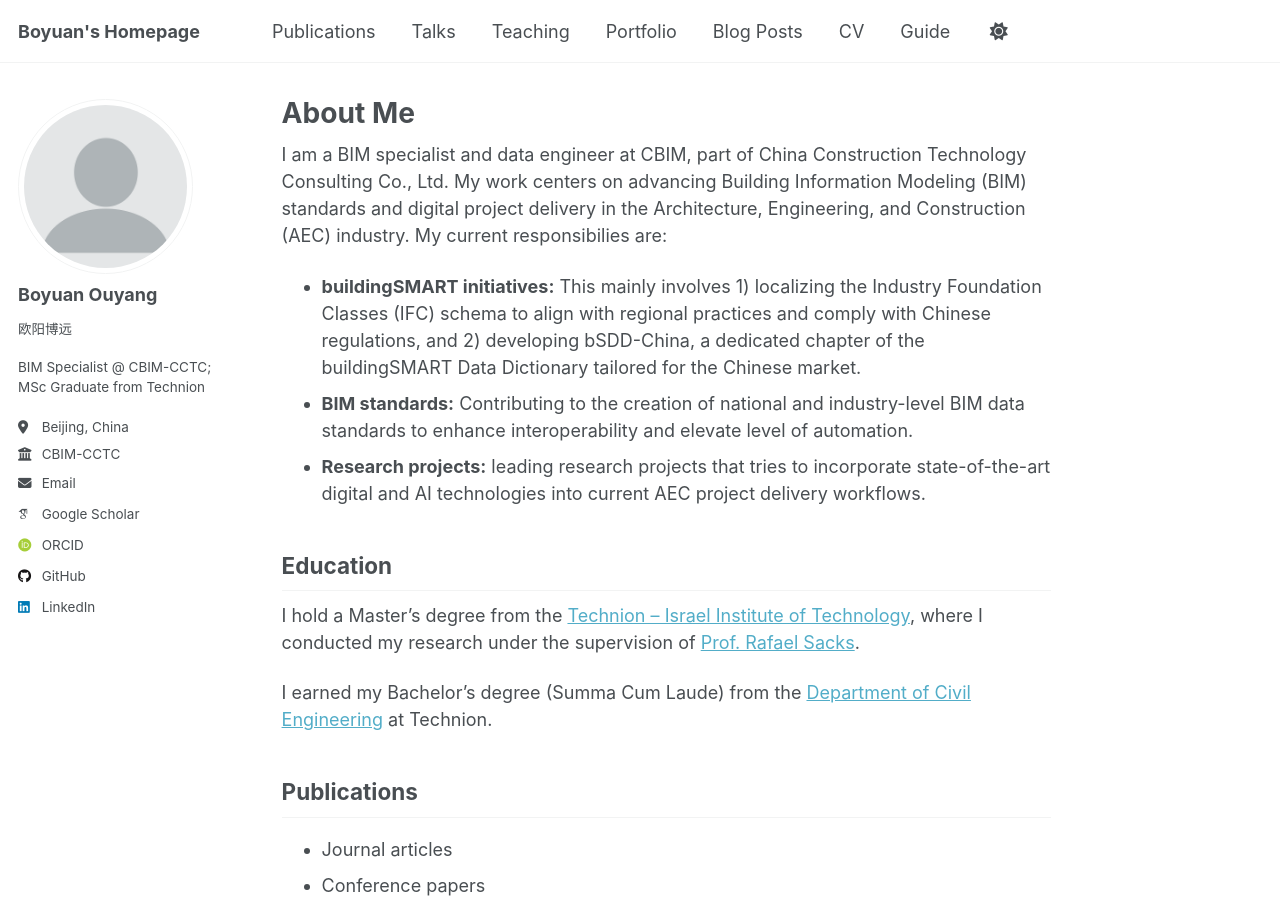
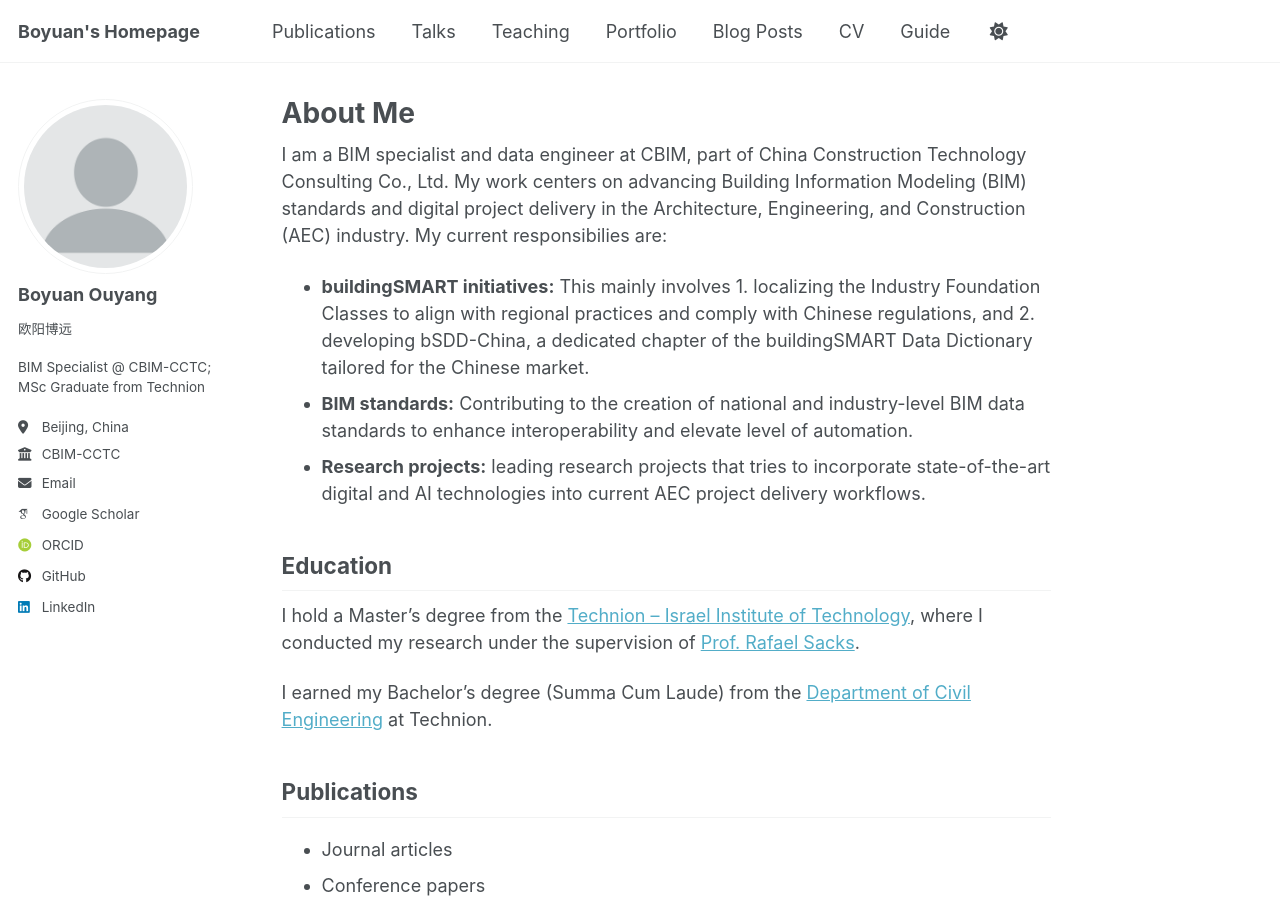
Before and after one commit to terry-oy/terry-oy.github.io, a Jekyll site: the page built from _pages/about.md, in a window 1280 px wide and 900 px high. Built offline with Jekyll 4.4.1, drawn with Linux system fonts in a browser that asks for light colours; some web fonts are replaced.

Commit message:
Update about.md

```diff
--- a/_pages/about.md
+++ b/_pages/about.md
@@ -9,7 +9,7 @@ redirect_from:
 
 I am a BIM specialist and data engineer at CBIM, part of China Construction Technology Consulting Co., Ltd. My work centers on advancing Building Information Modeling (BIM) standards and digital project delivery in the Architecture, Engineering, and Construction (AEC) industry. My current responsibilies are:
 
-- **buildingSMART initiatives:** This mainly involves 1) localizing the Industry Foundation Classes (IFC) schema to align with regional practices and comply with Chinese regulations, and 2) developing bSDD-China, a dedicated chapter of the buildingSMART Data Dictionary tailored for the Chinese market.
+- **buildingSMART initiatives:** This mainly involves 1. localizing the Industry Foundation Classes to align with regional practices and comply with Chinese regulations, and 2. developing bSDD-China, a dedicated chapter of the buildingSMART Data Dictionary tailored for the Chinese market.
 - **BIM standards:** Contributing to the creation of national and industry-level BIM data standards to enhance interoperability and elevate level of automation.
 - **Research projects:** leading research projects that tries to incorporate state-of-the-art digital and AI technologies into current AEC project delivery workflows.
 
```
